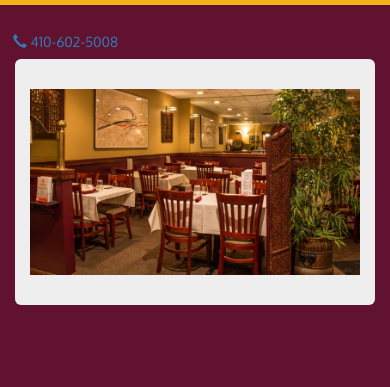
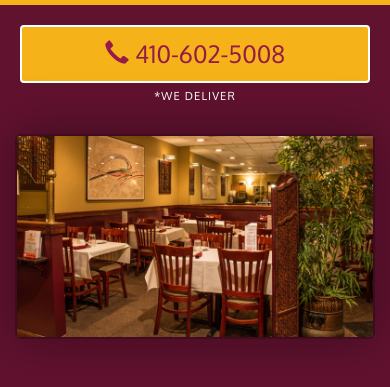
Before and after one commit to RichardGSchmidt/JHUW3C, a plain HTML site: page index.html in a window 390 px wide. Shown: the part 87-474 px from the top of the page. Drawn offline with Linux system fonts and the light colour scheme.

Commit message:
Jumbotron done

```diff
--- a/css/styles.css
+++ b/css/styles.css
@@ -90,13 +90,17 @@ body {
 
 /** End Header Section **/
 
+/*HOMEPAGE*/
+.container .jumbotron{
+  box-shadow: 0 0 50px #3f0c1f;
+  border: 2px solid #3f0c1f;
+}
+
 /** Large Devices **/
 @media(min-width: 1200px){
-  .jumbotron{
+  .container .jumbotron{
     background: url(../images/jumbotron_1200.jpg) no-repeat;
     height: 675px;
-    box-shadow: 0 0 50px #3f0c1f;
-    border: 2px solid #3f0c1f;
   }
 
 }
@@ -110,12 +114,20 @@ body {
     height: 100px;
     margin: 5px 5px 5px 0;
   }
+  .container .jumbotron{
+    background: url(../images/jumbotron_992.jpg) no-repeat;
+    height: 558px;
+  }
 
 }
 
 /** Small Devices **/
 @media(min-width: 768px) and (max-width: 991px){
 
+  .container .jumbotron{
+    background: url(../images/jumbotron_768.jpg) no-repeat;
+    height: 432px;
+  }
 }
 
 /** Extra-Small Devices **/
@@ -149,4 +161,28 @@ body {
     margin-right: 5px;
   }
 
+  #call-btn > a {
+    font-size: 1.5em;
+    display: block;
+    margin: 0 20px;
+    padding: 10px;
+    border: 2px solid #fff;
+    background-color: #f6b319;
+    color: #951c49;
+  }
+  #xs-deliver{
+    margin-top: 5px;
+    font-size: .7em;
+    letter-spacing: .1em;
+    text-transform: uppercase;
+  }
+
+  /*end header*/
+
+  /*Home Page*/
+  .container .jumbotron{
+    margin-top: 30px;
+    padding: 0;
+  }
+
 }
--- a/index.html
+++ b/index.html
@@ -66,6 +66,7 @@
       410-602-5008
     </a>
   </div>
+  <div id="xs-deliver" class="text-center visible-xs">*We Deliver</div>
 
   <div id="main-content" class="container">
     <div class="jumbotron">
```
